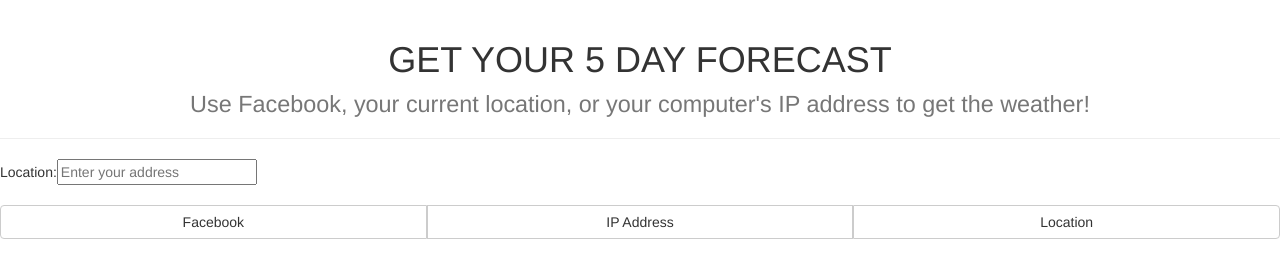
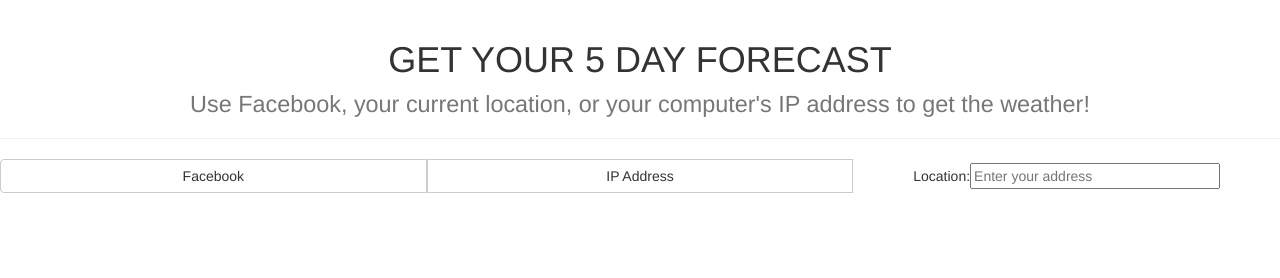
Before and after one commit to theresale/Weather, a website: page public/index.html in a window 1280 px wide. Drawn offline with nearby package versions, Linux system fonts and the light colour scheme; some packages are replaced by stand-ins of ours; no server answers.

Commit message:
Replace Button with Google Autocomplete
IP button, and autocomplete field both fetch accurate weather data!

```diff
--- a/public/index.html
+++ b/public/index.html
@@ -18,9 +18,9 @@
 
 <script type="text/javascript" src="https://maps.googleapis.com/maps/api/js?key=AIzaSyDTxEl6TmAa7cqiVcBNNsKeSx4Ip3tX1GI&libraries=places"></script>
 
-<script type="text/javascript">
-    google.maps.event.addDomListener(window, 'load', intilize);
-    function intilize() {
+<!--<script type="text/javascript">
+    google.maps.event.addDomListener(window, 'load', input);
+    function input() {
         var autocomplete = new google.maps.places.Autocomplete(document.getElementById("txtautocomplete"));
 
         google.maps.event.addListener(autocomplete, 'place_changed', function () {
@@ -33,10 +33,7 @@
         });
     };
 
-</script>
-
-<span>Location:</span><input type="text" id="txtautocomplete" style="width:200px" placeholder="Enter your address" /><br /><br />
-<!--<label id="lblresult"></label>-->
+</script>-->
 
 <fb:login-button scope="public_profile,user_location" onlogin="checkLoginState();">
 </fb:login-button>
@@ -48,8 +45,9 @@
  		<button type="button" class="btn btn-default" id="facebook-button" onclick="">Facebook</button>
  </div><div class="btn-group" role="group">
  		<button type="button" class="btn btn-default" id="ip-button" onclick="myLocation.getLocationWithIp(myLocation.getWeather)">IP Address</button>
- </div><div class="btn-group" role="group">
- 		<button type="button" class="btn btn-default" id="location-button" onclick="">Location</button>
+ </div><div class="btn-group" role="group"><center>
+		<span>Location:</span><input type="text" id="txtautocomplete" style="width:250px" placeholder="Enter your address" />
+ 		<!--<button type="button" class="btn btn-default" id="location-button" onclick="address.getLocationWithInput(address.getWeather)">Location</button>--></center>
  </div></div>
 
 
--- a/public/js/address.js
+++ b/public/js/address.js
@@ -2,13 +2,19 @@
 
 function Address(){
 
-	/*this.getLocationWithInput = function(callback){
-		var url = "https://maps.googleapis.com/maps/api/geocode/json?address=";
-		$.getJSON(url, function(data){
-			callback(place.geometry.viewport.f.b,place.geometry.viewport.b.b)
-			//callback(latitude,longitude)
-		});
-	}*/
+	google.maps.event.addDomListener(window, 'load', this.getLocationWithInput);
+    this.getLocationWithInput = function(callback) {
+        var autocomplete = new google.maps.places.Autocomplete(document.getElementById("txtautocomplete"));
+
+        google.maps.event.addListener(autocomplete, 'place_changed', function () {
+
+        var place = autocomplete.getPlace();
+        //console.log(place);
+        var latitude = place.geometry.viewport.f.b;
+        var longitude = place.geometry.viewport.b.b;
+        callback(latitude,longitude);
+        });
+    };
 
 	this.getWeather = function(latitude,longitude){
 		$.getJSON ("/weather?latitude="+latitude+"&longitude="+longitude,function(data){
@@ -16,13 +22,3 @@ function Address(){
 		});
 	}
 }
-
-
-	/*
-	finds lat & lng from address
-	this.getLocationWithInput = function(){
-		var url = "https://maps.googleapis.com/maps/api/geocode/json?address=1600+Amphitheatre+Parkway,+Mountain+View,+CA&key=AIzaSyDp2dB8A9x9BAGplFjWAqWHNUi256c6pWk";
-		$.getJSON(url, function(data){
-			console.log(data)
-		});
-	}*/
--- a/public/js/app.js
+++ b/public/js/app.js
@@ -4,7 +4,7 @@ var myWeather = new Weather();
 //var facebook = new Facebook();
 
 var address = new Address();
-//address.getLocationWithInput();
+address.getLocationWithInput(address.getWeather);
 
 var myLocation = new IpLocation();
 myLocation.getLocationWithIp(myLocation.getWeather);
```
Also changed, not shown: public/js/facebook.js (+9 -0 lines).
